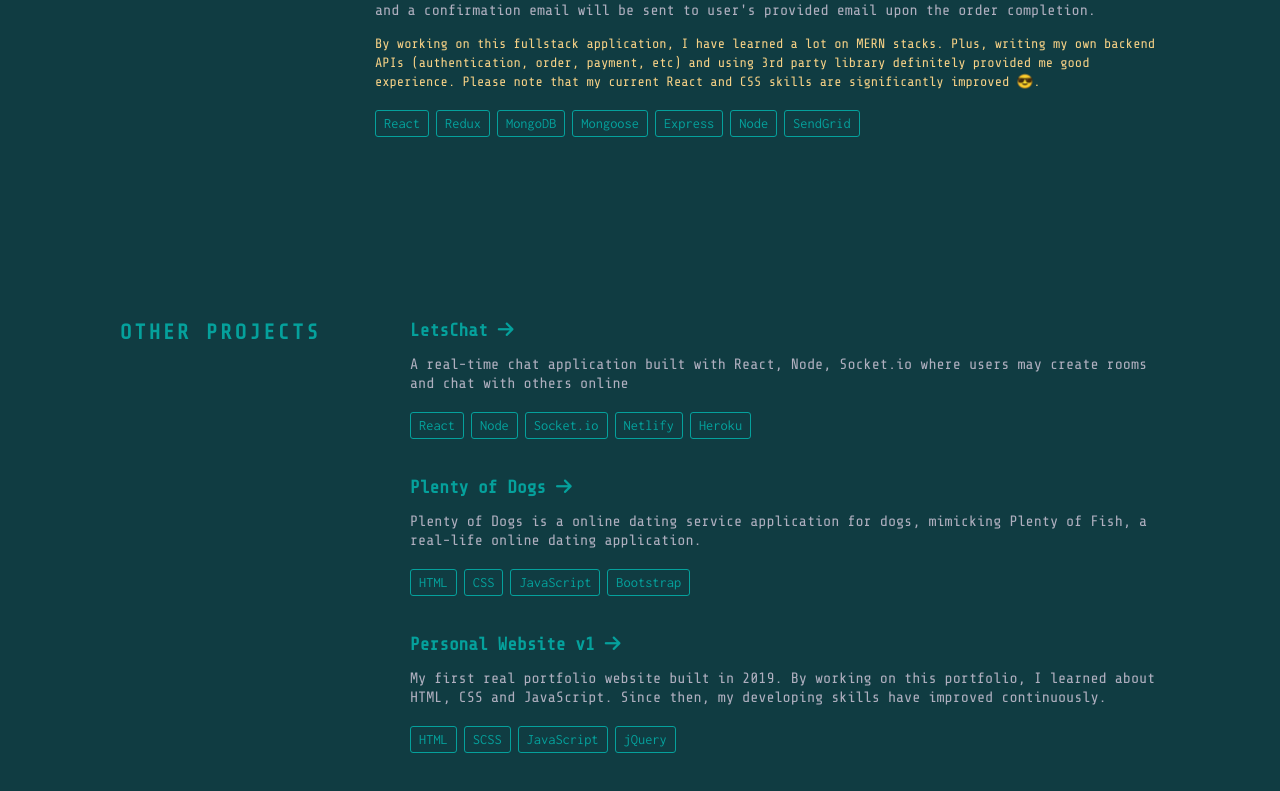
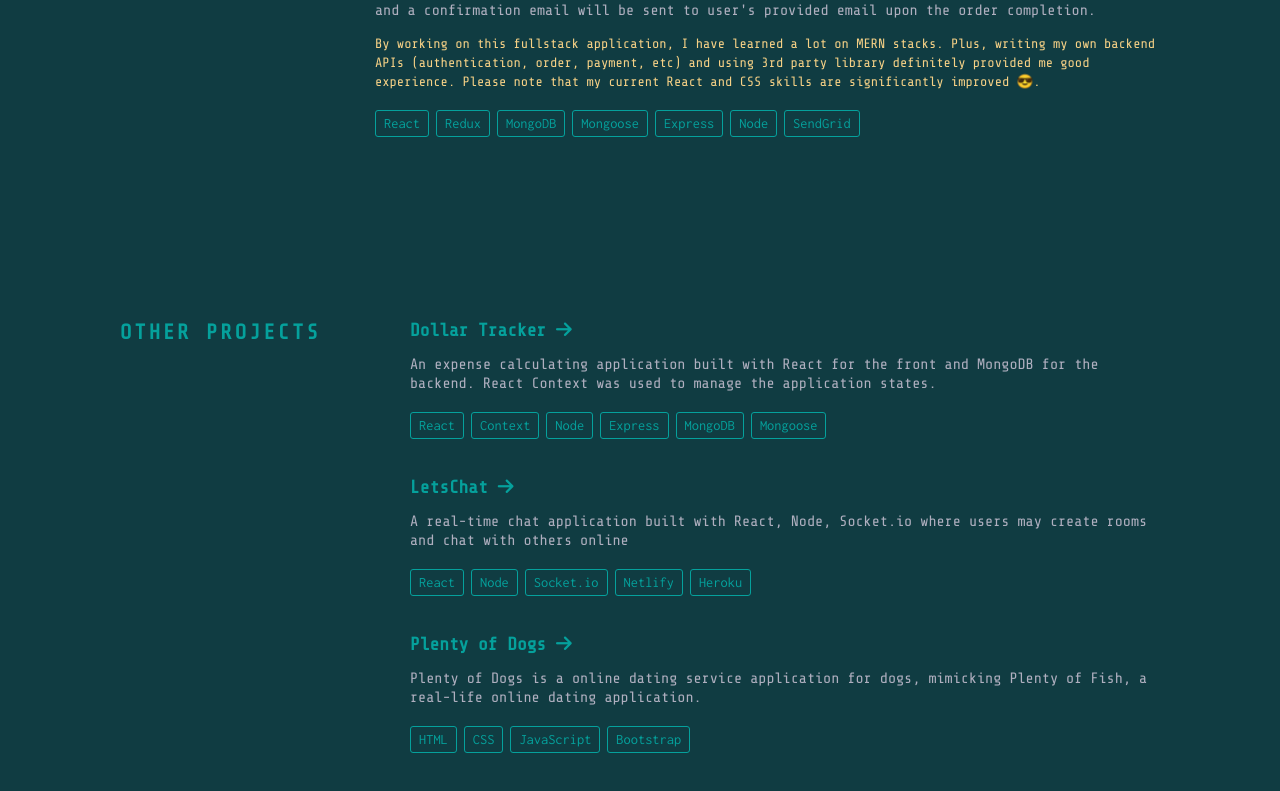
Before and after one commit to Gimorhee/portfolio-v2, a React (Create React App) app: page / in a window 1280 px wide. Shown: the part 3803-4594 px from the top of the page. Built offline with nearby package versions, Linux system fonts and the light colour scheme.

Commit message:
Added another project

```diff
--- a/src/components/projects/other/OtherProjects.js
+++ b/src/components/projects/other/OtherProjects.js
@@ -8,6 +8,19 @@ function OtherProjects() {
     <div className="OtherProjects">
       <h1 className="Project-Header">OTHER PROJECTS</h1>
       <div className="OtherProjects-Container">
+        <OtherProject
+          name="Dollar Tracker"
+          link="https://your-dollar-tracker.herokuapp.com/"
+          info="An expense calculating application built with React for the front and MongoDB for the backend. React Context was used to manage the application states."
+          stacks={[
+            "React",
+            "Context",
+            "Node",
+            "Express",
+            "MongoDB",
+            "Mongoose"
+          ]}
+        />
         <OtherProject
           name="LetsChat"
           link="https://react-lets-chat.netlify.com/"
```
